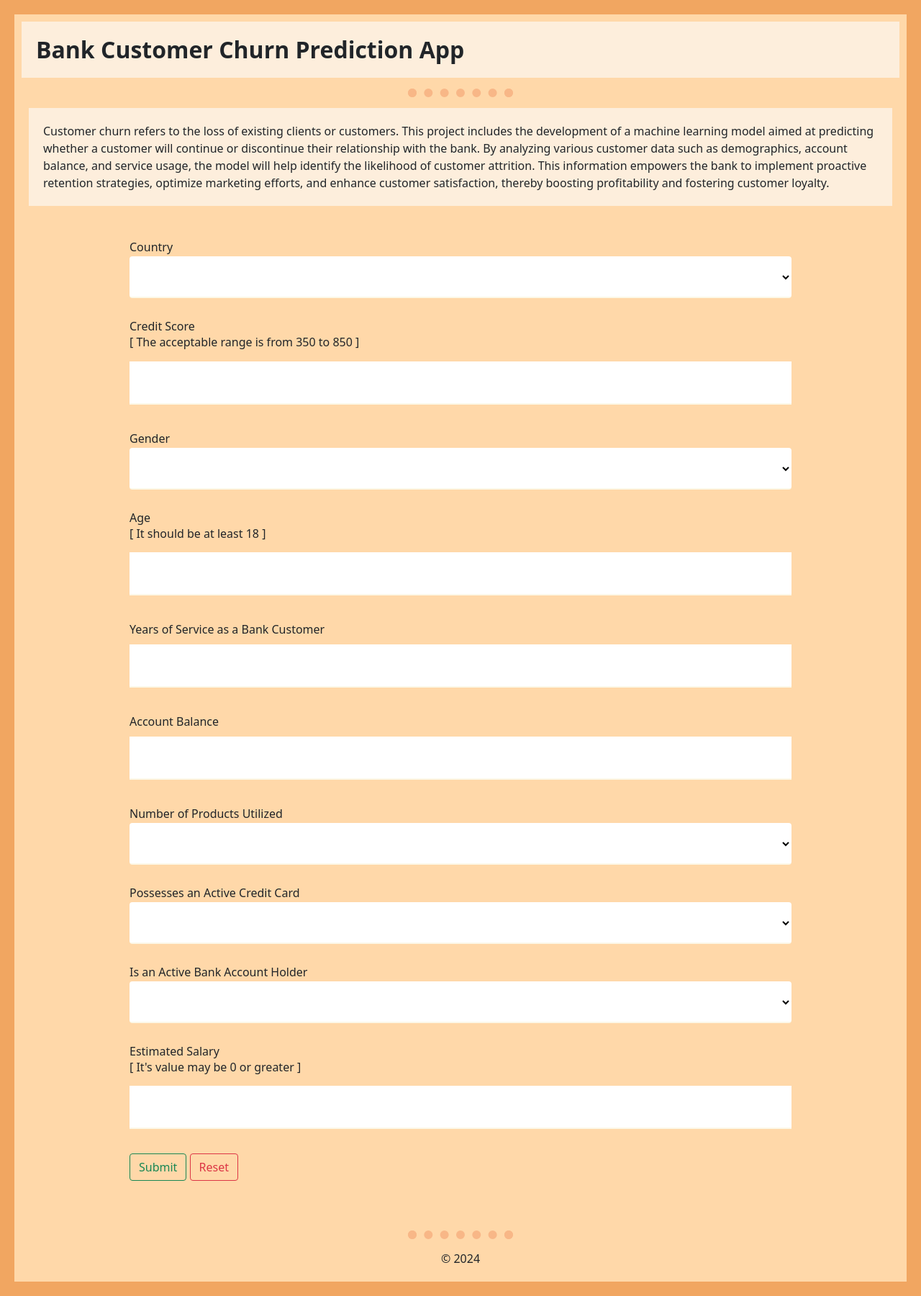
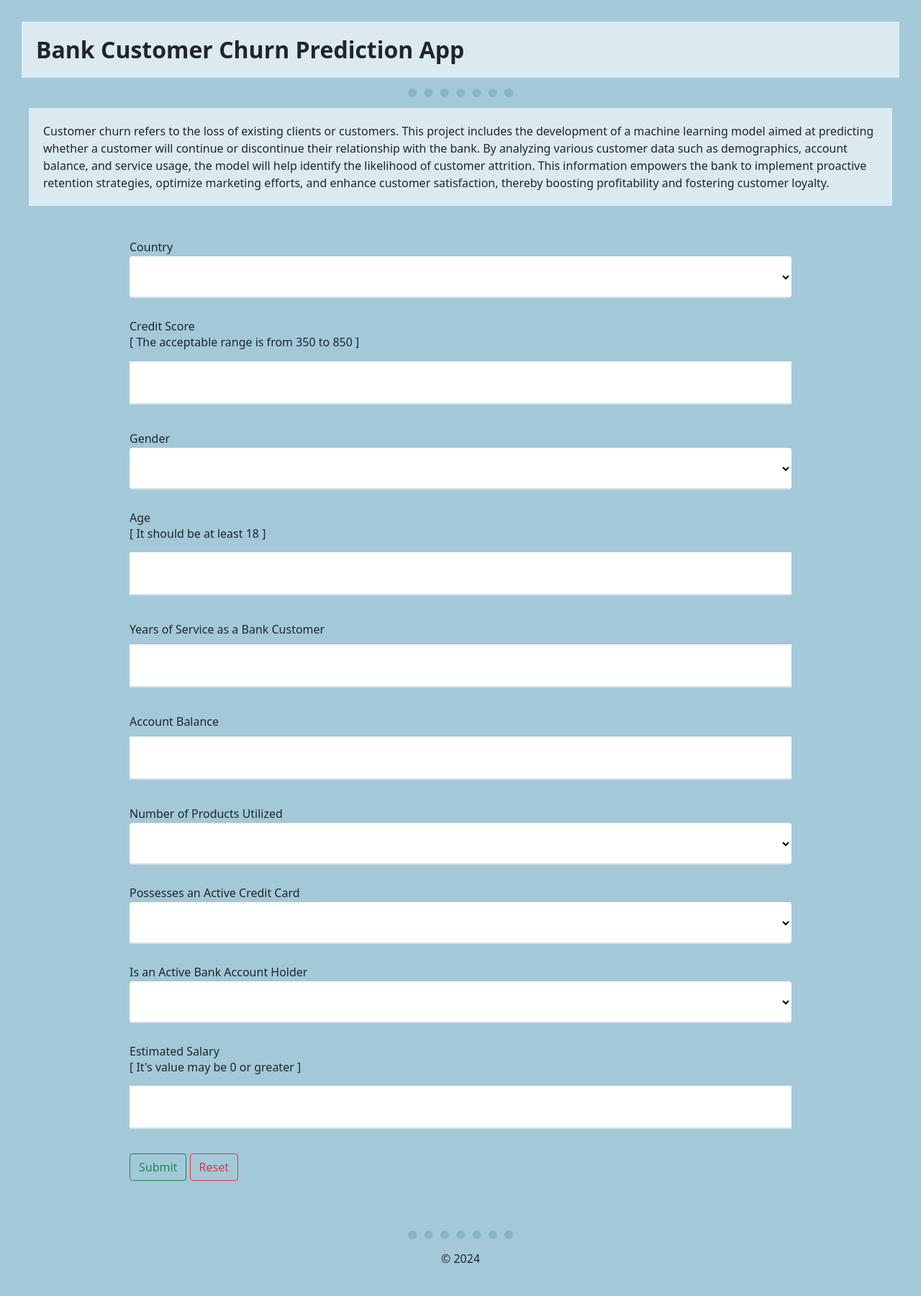
Before and after one commit to NITHINPJ09/Bank-Customer-Churn-Prediction, a Flask app: page / in a window 1280 px wide. Shown: the whole page at 72% size. Run offline with Flask 3, Linux system fonts and the light colour scheme.

Commit message:
Update styles.css

```diff
--- a/static/css/styles.css
+++ b/static/css/styles.css
@@ -1,51 +1,37 @@
-p,h2 {
-    /* Just for Debugging */
-    /* border: solid green; */
+p, h2 {
     padding: 20px;
-    background-color: #FDEEDC;
+    background-color: #DBEAF0;
     margin: auto;
 }
 
-body{
-    background-color:  #F1A661;
-    /* Just for Debugging */
-    /* border: solid orange; */
+body {
+    background-color: #A3C9D9;
     padding: 20px;
 }
 
-div{
-  /* Just for Debugging */
-  /* border: solid blue; */
+div {
     padding: 10px;
-    background-color: #FFD8A9;
+    background-color: #A3C9D9;
 }
 
-hr{
-  border: 12px dotted #E45826;
-  background-color: #FFD8A9;
-  border-bottom: 0px;
-  width: 12%;
-  margin: 15px auto 5px;
-
+hr {
+    border: 12px dotted #3B7791;
+    background-color: #A3C9D9;
+    border-bottom: 0px;
+    width: 12%;
+    margin: 15px auto 5px;
 }
 
-/* Predict Page body  */
-.Result_Pred_Page{
-  background-color:#FFD8A9;
+.Result_Pred_Page {
+    background-color: #A3C9D9;
 }
 
-
-/* CSS for the Forms */
-
-form{
-    width:80%;
-    /* Just for Debugging */
-    /* border: solid blueviolet; */
+form {
+    width: 80%;
     padding: 20px;
-    /* text-align: center; */
     line-height: 26px;
     margin: auto;
-  }
+}
 
 input[type=number] {
     width: 100%;
@@ -53,8 +39,8 @@ input[type=number] {
     margin: 8px 0;
     box-sizing: border-box;
     border: none;
-    border-bottom: 2px solid #FCF8E8;
-  }
+    border-bottom: 2px solid #D3E1E6;
+}
 
 select {
     width: 100%;
@@ -62,12 +48,7 @@ select {
     border: none;
     border-radius: 4px;
     background-color: white;
-    border: none;
-    border-bottom: 2px solid #FCF8E8;
-  }
-
-.footer{
-  text-align: center;
+    border-bottom: 2px solid #D3E1E6;
 }
 
 .footer {
```
